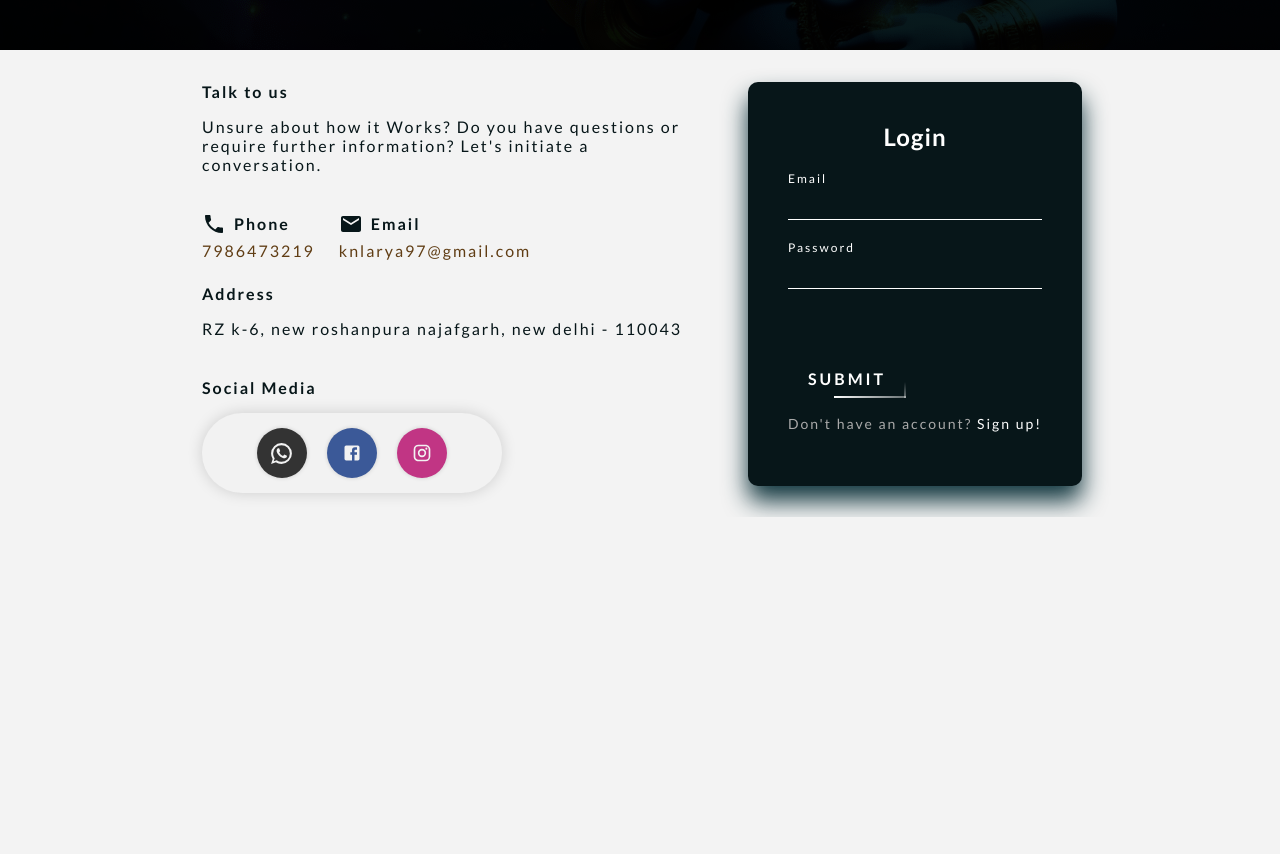
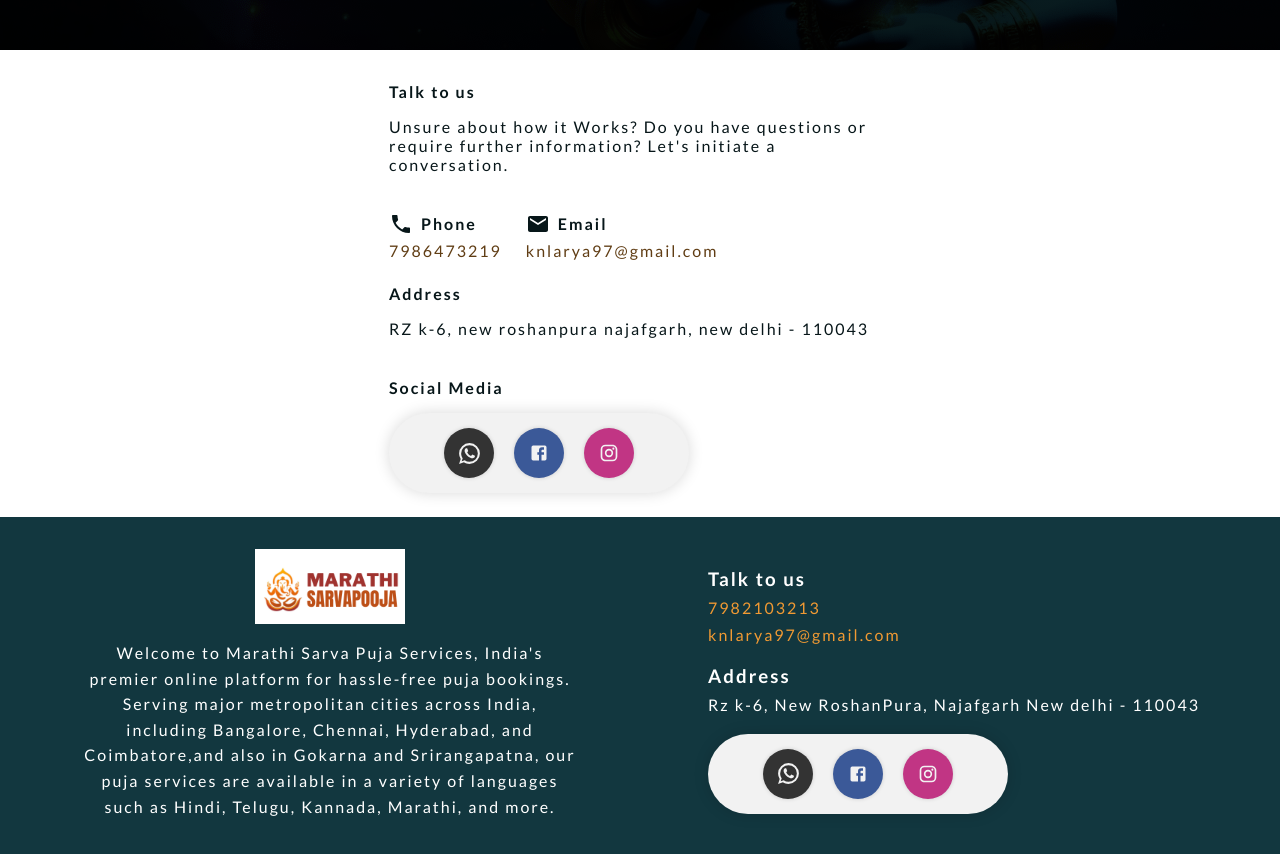
Before and after one commit to KulkarniShrinivas/Pandit-website, a React (Vite) app: page /contact in a window 1280 px wide. Shown: the part 320-1174 px from the top of the page. Before the commit the page ends 837 px from the top, so only its background shows below. Built offline with nearby package versions, Linux system fonts and the light colour scheme.

Commit message:
footer created

```diff
--- a/src/App.jsx
+++ b/src/App.jsx
@@ -6,6 +6,7 @@ import Astrologer from "./pages/astrologer/index";
 import AllPujaServices from "./pages/all-pujas/all-services";
 import PujaPage from "./pages/puja-page/pujaPage";
 import Navbar from "./components/navbar";
+import Footer from "./components/footer/footer";
 
 function App() {
   return (
@@ -20,6 +21,7 @@ function App() {
           <Route path="/contact" element={<ContactUs />} />
           <Route path="/astro" element={<Astrologer />} />
         </Routes>
+        <Footer />
       </BrowserRouter>
     </div>
   );
--- a/src/components/contact-us/contact-form/contactForm.jsx
+++ b/src/components/contact-us/contact-form/contactForm.jsx
@@ -1,19 +1,29 @@
 import "./contactForm.scss";
 
 const ContactForm = () => {
+  const handleSubmit = (event) => {
+    event.preventDefault();
+    console.log(event);
+  };
+
+  const handleAnchorClick = () => {
+    const form = document.getElementById("enquiry-form");
+    form.submit();
+  };
+
   return (
     <div className="login-box">
-      <p>Login</p>
-      <form>
+      <p>Enquiry Form</p>
+      <form id="enquiry-form" onSubmit={handleSubmit}>
         <div className="user-box">
-          <input required="" name="" type="text" />
-          <label>Email</label>
+          <input id="name" required name="name" type="text" />
+          <label for="name">Name *</label>
         </div>
         <div className="user-box">
-          <input required="" name="" type="password" />
-          <label>Password</label>
+          <input id="number" required name="number" type="email" />
+          <label for="number">Mobile Number *</label>
         </div>
-        <a href="#">
+        <a onClick={handleAnchorClick}>
           <span></span>
           <span></span>
           <span></span>
--- a/src/components/contact-us/social-media/socialMedia.jsx
+++ b/src/components/contact-us/social-media/socialMedia.jsx
@@ -2,12 +2,13 @@ import "./socialMedia.scss";
 import WhatsAppIcon from "@mui/icons-material/WhatsApp";
 import FacebookIcon from "@mui/icons-material/Facebook";
 import InstagramIcon from "@mui/icons-material/Instagram";
+import { whatsappData } from "../../../utils/whatsapp";
 
 const SocialMedia = ({ whatsapp, fb, insta }) => {
   return (
     <div className="social-buttons">
       <a
-        href={whatsapp}
+        onClick={() => whatsappData()}
         target="_blank"
         rel="noopener noreferrer"
         className="social-button github"
--- /dev/null
+++ b/src/components/footer/footer.jsx
@@ -0,0 +1,36 @@
+import { footerData } from "../../data/footer-data";
+import SocialMedia from "../contact-us/social-media/socialMedia";
+import "./footer.scss";
+
+const Footer = () => {
+  return (
+    <div className="footer">
+      <div className="logo-details-container">
+        <img
+          className="logo-img"
+          src={footerData.logo}
+          alt="Marathi Sarvapooja Logo"
+        />
+        <p className="details">{footerData.footer_details}</p>
+      </div>
+      <div className="contact-details">
+        <div className="talk-to-us">
+          <h3>Talk to us</h3>
+          <a href={`tel:${footerData.number}`}>{footerData.number}</a>
+          <a href={`mailto:${footerData.email}`}>{footerData.email}</a>
+        </div>
+        <div className="address">
+          <h3>Address</h3>
+          <p>{footerData.address}</p>
+        </div>
+        <SocialMedia
+          whatsapp={footerData.whatsapp}
+          fb={footerData.fb_link}
+          insta={footerData.insta_link}
+        />
+      </div>
+    </div>
+  );
+};
+
+export default Footer;
--- /dev/null
+++ b/src/components/footer/footer.scss
@@ -0,0 +1,59 @@
+.footer {
+  background-color: var(--primary-color);
+  padding: 2rem;
+  color: white;
+  display: flex;
+  gap: 2rem;
+  justify-content: space-around;
+  flex-wrap: wrap;
+
+  .logo-details-container {
+    display: flex;
+    flex-direction: column;
+    align-items: center;
+    justify-content: center;
+    max-width: 500px;
+
+    .logo-img {
+      width: 150px;
+    }
+
+    .details {
+      text-align: center;
+      line-height: 1.6;
+    }
+  }
+
+  .contact-details {
+    display: flex;
+    flex-direction: column;
+
+    .talk-to-us {
+      display: flex;
+      flex-direction: column;
+      gap: 0.5rem;
+
+      h3 {
+        margin-bottom: 0;
+      }
+
+      a {
+        color: var(--secondary-color);
+      }
+    }
+
+    .address {
+      display: flex;
+      flex-direction: column;
+      line-height: 1.6;
+
+      h3 {
+        margin-bottom: 0;
+      }
+
+      p {
+        margin-top: 0;
+      }
+    }
+  }
+}
--- /dev/null
+++ b/src/data/footer-data.js
@@ -0,0 +1,19 @@
+import logo from "../assets/logo.png";
+
+export const footerData = {
+  logo,
+  footer_details: ` Welcome to Marathi Sarva Puja Services, India's premier online
+          platform for hassle-free puja bookings. Serving major metropolitan
+          cities across India, including Bangalore, Chennai, Hyderabad, and
+          Coimbatore,and also in Gokarna and Srirangapatna, our puja services
+          are available in a variety of languages such as Hindi, Telugu,
+          Kannada, Marathi, and more.`,
+  number: "7982103213",
+  email: "knlarya97@gmail.com",
+  address: `Rz k-6,
+            New RoshanPura, Najafgarh
+            New delhi - 110043`,
+  fb_link: "https://www.fb.com",
+  insta_link: "https://www.insta.com",
+  whatsapp: "7982103213",
+};
--- a/src/pages/contact-us/contact-us.scss
+++ b/src/pages/contact-us/contact-us.scss
@@ -1,5 +1,6 @@
 .contact-us-container {
   margin-top: 70px;
+  background-color: white;
 
   .contact-us-header {
     display: flex;
--- a/src/pages/contact-us/contactUs.jsx
+++ b/src/pages/contact-us/contactUs.jsx
@@ -64,7 +64,7 @@ const ContactUs = () => {
             />
           </Box>
         </Box>
-        <ContactForm />
+        {/* <ContactForm /> */}
       </Box>
     </Box>
   );
--- a/src/utils/whatsapp.js
+++ b/src/utils/whatsapp.js
@@ -1,12 +1,7 @@
 export const whatsappData = () => {
   var phoneNumber = "7982103213"; // Replace with the phone number
-  var message = "Hello, this is a test message."; // Optional message
 
-  var whatsappUrl =
-    "https://api.whatsapp.com/send?phone=" +
-    phoneNumber +
-    "&text=" +
-    encodeURIComponent(message);
+  var whatsappUrl = "https://api.whatsapp.com/send?phone=" + phoneNumber;
 
   window.location.href = whatsappUrl;
 };
```
